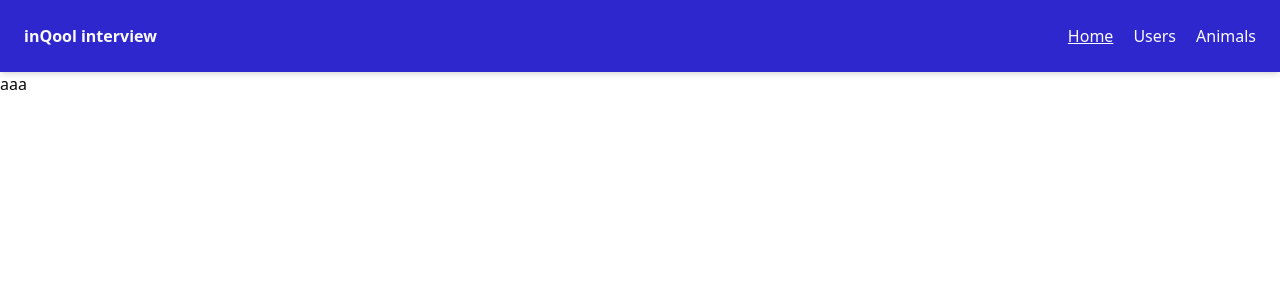
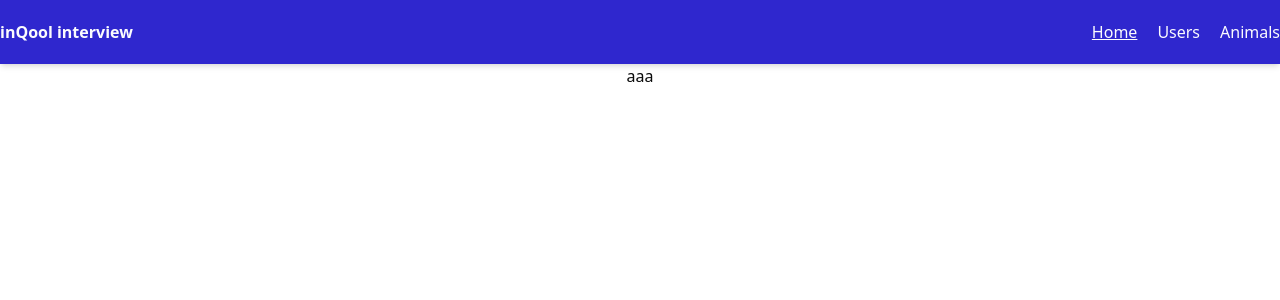
Before and after one commit to xxeonN22/inQool-frontend-interview, a React (Vite) app: page / in a window 1280 px wide. Shown: the top 300 px of the page. Built offline with nearby package versions, Linux system fonts and the light colour scheme.

Commit message:
add: created MainContent component to hold main content of the pages and added it to the LayoutPage component

```diff
--- /dev/null
+++ b/src/components/MainContent/MainContent.tsx
@@ -0,0 +1,13 @@
+interface MainContainerProps {
+  children: React.ReactNode;
+}
+
+const MainContent = ({ children }: MainContainerProps) => {
+  return (
+    <main className="flex flex-col items-center h-[calc(100vh-4rem)] max-w-screen-lg mx-auto">
+      {children}
+    </main>
+  );
+};
+
+export default MainContent;
--- a/src/components/Navbar/Navbar.tsx
+++ b/src/components/Navbar/Navbar.tsx
@@ -8,7 +8,7 @@ const Navbar = () => {
   ];
 
   return (
-    <nav className="bg-primary text-primary-foreground flex justify-between items-center p-6 shadow-md">
+    <nav className="bg-primary text-primary-foreground flex justify-between h-16 items-center shadow-md">
       <Link to="/" className="font-bold">
         inQool interview
       </Link>
--- a/src/layouts/LayoutPage.tsx
+++ b/src/layouts/LayoutPage.tsx
@@ -1,13 +1,14 @@
 import { Outlet } from 'react-router-dom';
 import Navbar from '@/components/Navbar/Navbar';
+import MainContent from '@/components/MainContent/MainContent';
 
 const LayoutPage = () => {
   return (
     <>
       <Navbar />
-      <main>
+      <MainContent>
         <Outlet />
-      </main>
+      </MainContent>
     </>
   );
 };
```
